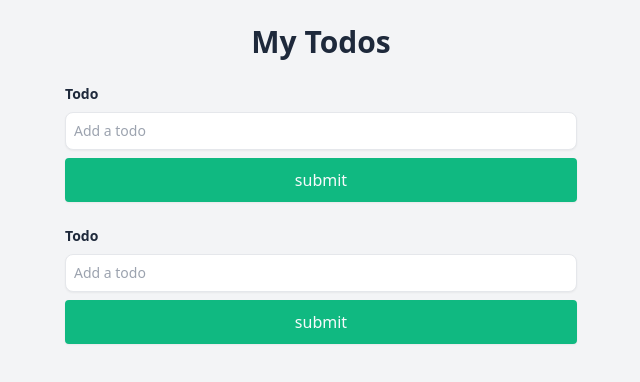
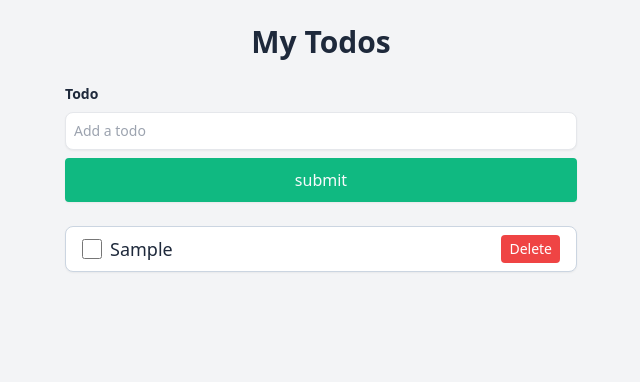
Before and after one commit to dipesh2508/sveltekit-todo, a SvelteKit app: page / in a window 1280 px wide. Both pictures are taken after typing "Sample" into the empty fields and a click on the button "submit". Shown: the top 382 px of the page, without its empty margins (319-959 px from the left). Built offline with nearby package versions, Linux system fonts and the light colour scheme.

Commit message:
basic todo completed

```diff
--- /dev/null
+++ b/src/components/todo.svelte
@@ -0,0 +1,25 @@
+<script>
+	import { deleteTodo, toggleTodoCompleted } from '../stores/todoStore';
+	export let todo;
+</script>
+
+<li class="bg-white flex items-center shadow-sm border border-slate-300 rounded-lg my-2 py-2 px-4">
+	<input
+		name="completed"
+		type="checkbox"
+		checked={todo.completed}
+		on:change={() => {
+			toggleTodoCompleted(todo.id);
+		}}
+		class="mr-2 form-checkbox h-5 w-5 text-slate-600"
+	/>
+	<span class={`flex-1 text-slate-800 text-lg font-medium ${todo.completed ? 'line-through' : ''} `}
+		>{todo.text}</span
+	>
+
+	<button
+		type="button"
+		class="text-sm bg-red-500 hover:bg-red-700 text-white py-1 px-2 rounded focus:outline-none focus:shadow-outline"
+        on:click={() => deleteTodo (todo.id)}
+	>Delete</button>
+</li>
--- a/src/routes/+page.svelte
+++ b/src/routes/+page.svelte
@@ -1,6 +1,6 @@
 <script>
     import TodoForm from '../components/todo-form.svelte';
-    import Todo from '../components/todo-form.svelte';
+    import Todo from '../components/todo.svelte';
     import { todos } from '../stores/todoStore'
   </script>
 
@@ -10,8 +10,8 @@
           My Todos
       </h1>
       <TodoForm />
-      {#each $todos as todo, index}
-        <Todo todo={todo} index={index} />
+      {#each $todos as todo}
+        <Todo todo={todo} index={todo.id} />
       {/each}
   </main>
 
--- a/src/stores/todoStore.js
+++ b/src/stores/todoStore.js
@@ -3,9 +3,9 @@
 export const todos = writable([]);
 
 export const addTodo = (text) => {
-    todos.update((data) => {
-        const newTodo = [...data, { text, completed: false, id: Date.now() }];
-        return newTodo;
+    todos.update((cur) => {
+        const newTodos = [...cur, { text, completed: false, id: Date.now() }];
+        return newTodos;
     });
 };
 
```
